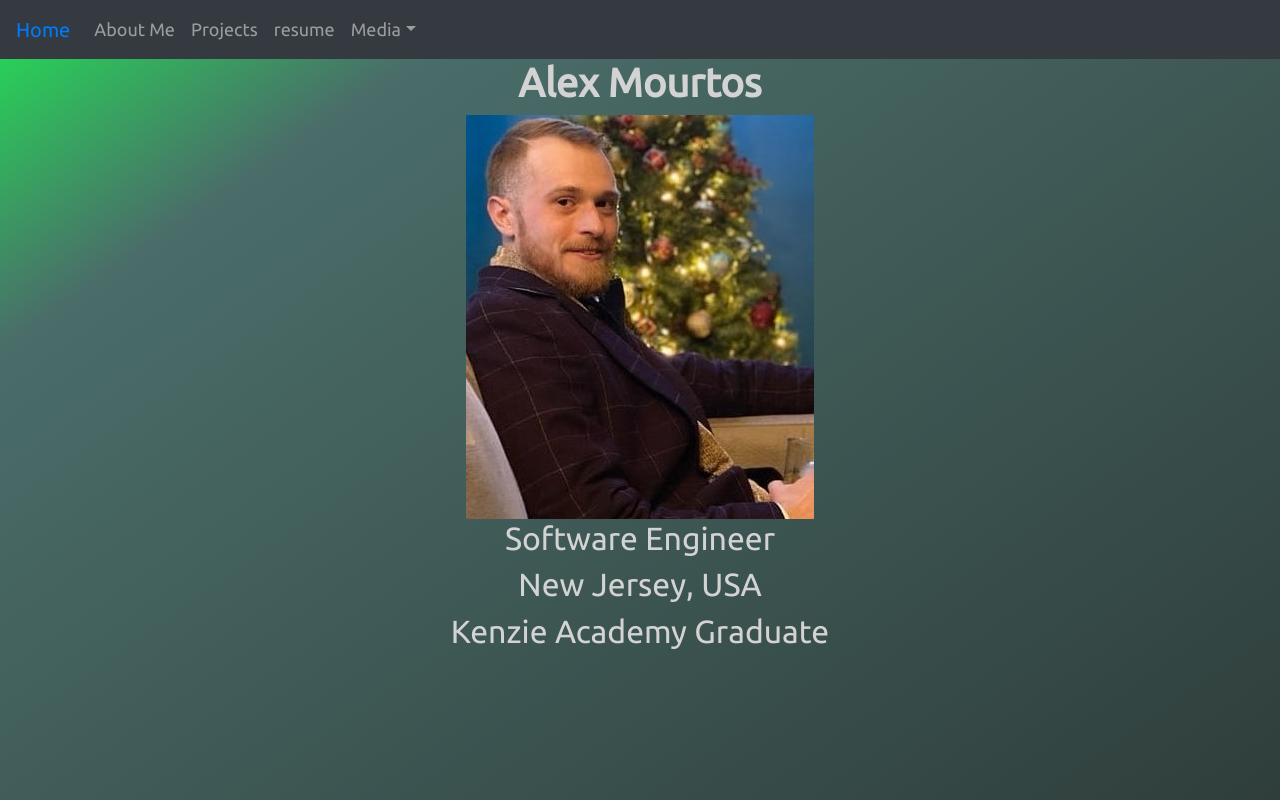
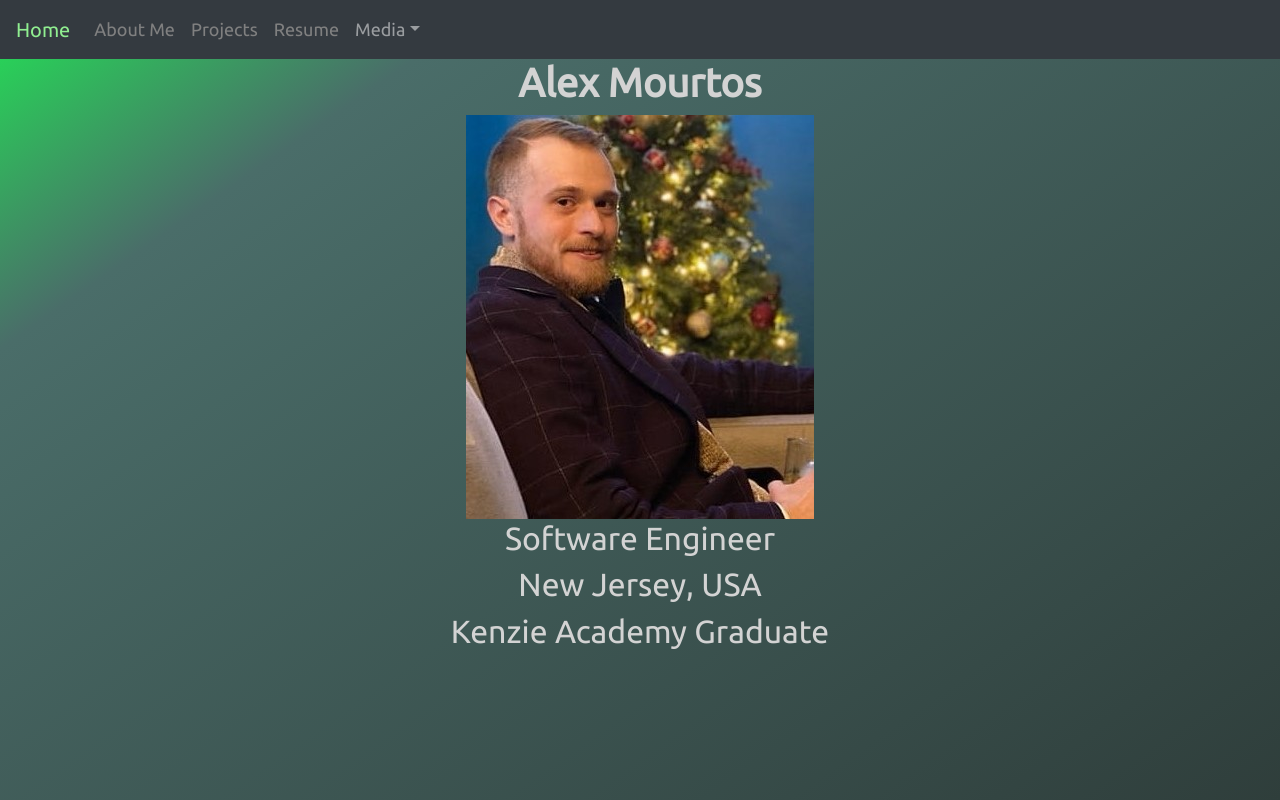
Before and after one commit to amourtos/portfolio-site, a React (Create React App) app: page / in a window 1280 px wide. Shown: the top 800 px of the page. Built offline with nearby package versions, Linux system fonts and the light colour scheme.

Commit message:
minor fix for links

```diff
--- /dev/null
+++ b/src/components/Navigation.css
@@ -0,0 +1,6 @@
+.mr-auto > a:hover {
+  color: green;
+  background-color: lightgreen;
+  transform: scale(1.3);
+  transition: transform 500ms ease;
+}
--- a/src/components/Navigation.js
+++ b/src/components/Navigation.js
@@ -3,19 +3,34 @@ import { Navbar, Nav, NavDropdown } from "react-bootstrap";
 import { Link } from "react-router-dom";
 import { FontAwesomeIcon } from "@fortawesome/react-fontawesome";
 import { faGithubAlt, faInstagram, faLinkedin, faTwitter } from "@fortawesome/free-brands-svg-icons";
+import "./Navigation.css";
 const Navigation = () => {
   return (
     <div>
       <Navbar collapseOnSelect expand="lg" bg="dark" variant="dark">
         <Navbar.Brand>
-          <Link to="/">Home</Link>
+          <Link className="link" to="/" style={{ color: "lightgreen" }}>
+            Home
+          </Link>
         </Navbar.Brand>
         <Navbar.Toggle aria-controls="responsive-navbar-nav" />
         <Navbar.Collapse id="responsive-navbar-nav">
           <Nav className="mr-auto">
-            <Nav.Link href="/aboutme">About Me</Nav.Link>
-            <Nav.Link href="/projects">Projects</Nav.Link>
-            <Nav.Link href="/resume">resume</Nav.Link>
+            <Nav.Link>
+              <Link className="link" to="/aboutme" style={{ color: "#808080" }}>
+                About Me
+              </Link>
+            </Nav.Link>
+            <Nav.Link>
+              <Link to="/projects" style={{ color: "#808080" }}>
+                Projects
+              </Link>
+            </Nav.Link>
+            <Nav.Link>
+              <Link className="link" to="/resume" style={{ color: "#808080" }}>
+                Resume
+              </Link>
+            </Nav.Link>
             <NavDropdown title="Media" id="collasible-nav-dropdown">
               <NavDropdown.Item href="https://www.linkedin.com/in/alexander-mourtos-358573201/">
                 <FontAwesomeIcon icon={faLinkedin} />
```
